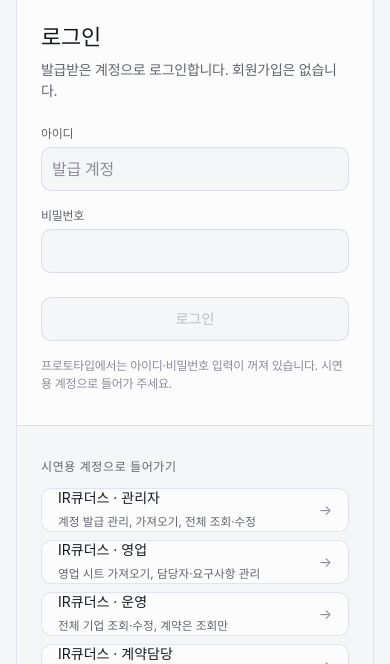
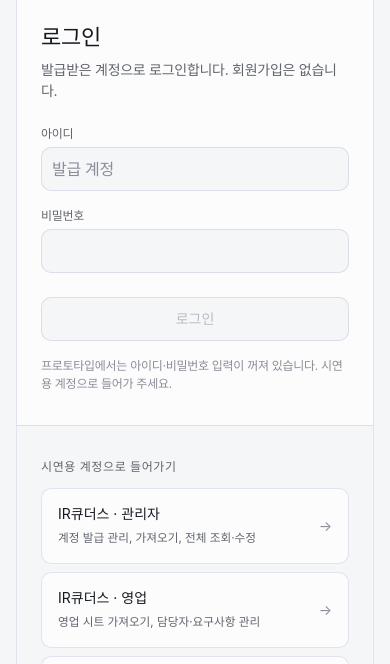
Before and after one commit to nane9141-prog/kosmosadmin-demo, a plain HTML site: page index.html in a window 390 px wide. Shown: the part 109-773 px from the top of the page. Drawn offline with Linux system fonts and the light colour scheme; a web font is replaced by a local one.

Commit message:
프로토타입 갱신: 모바일 로그인 카드 여백
Co-Authored-By: Claude Fable 5.2 <noreply@anthropic.com>
Claude-Session: https://claude.ai/code/session_01Mn7Nmx5owxTPtmJjkCy78H

```diff
--- a/index.html
+++ b/index.html
@@ -305,6 +305,7 @@ input[type=radio]:focus-visible{outline:2px solid var(--ink);outline-offset:2px}
   /* 터치 영역 44px, 입력 글자 16px(iOS 확대 방지). 데스크톱의 36px 규칙은 모바일에 적용하지 않는다 */
   .btn{height:44px;padding:0 16px}
   .btn.sm{height:36px;padding:0 12px;font-size:13px}
+  .btn.acct{height:auto;min-height:64px;padding:14px 16px}
   input,select,.ctl{height:44px;font-size:16px}
   textarea{font-size:16px}
   .ctl .ctl-in{height:42px;font-size:16px}
@@ -416,7 +417,7 @@ const USERS=[
   {id:'u4',name:'정영업',org:'irk',role:'sales',loginId:'irk-sales',label:'IR큐더스 · 영업',desc:'영업 시트 가져오기, 담당자·요구사항 관리'},
   {id:'u1',name:'김운영',org:'irk',role:'ops',loginId:'irk-ops',label:'IR큐더스 · 운영',desc:'전체 기업 조회·수정, 계약은 조회만'},
   {id:'u2',name:'박계약',org:'irk',role:'contract',loginId:'irk-contract',label:'IR큐더스 · 계약담당',desc:'전체 기업 조회·수정, 계약 수정'},
-  {id:'u3',name:'이송출',org:'streaming',loginId:'sk-01',label:'스트리밍코리아',desc:'배정 기업 6곳만. 기본정보(결과 조회)·의안·스트리밍·요구사항',assigned:[1,2,3,4,5,6]}
+  {id:'u3',name:'이송출',org:'streaming',loginId:'sk-01',label:'스트리밍코리아',desc:'배정 기업만 조회, 스트리밍 견적 작성',assigned:[1,2,3,4,5,6]}
 ];
 const ROLE={admin:'관리자',sales:'영업',ops:'운영',contract:'계약',dev:'개발'};
 const TABS=[['basic','기본정보'],['schedule','일정'],['agenda','의안'],['estimate','스트리밍'],['check','체크리스트'],['req','고객사 요구사항'],['contract','계약']];
```
